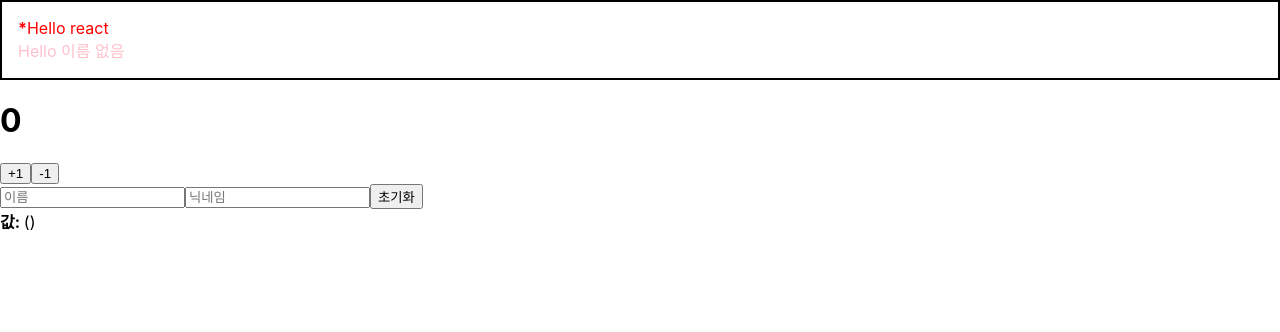
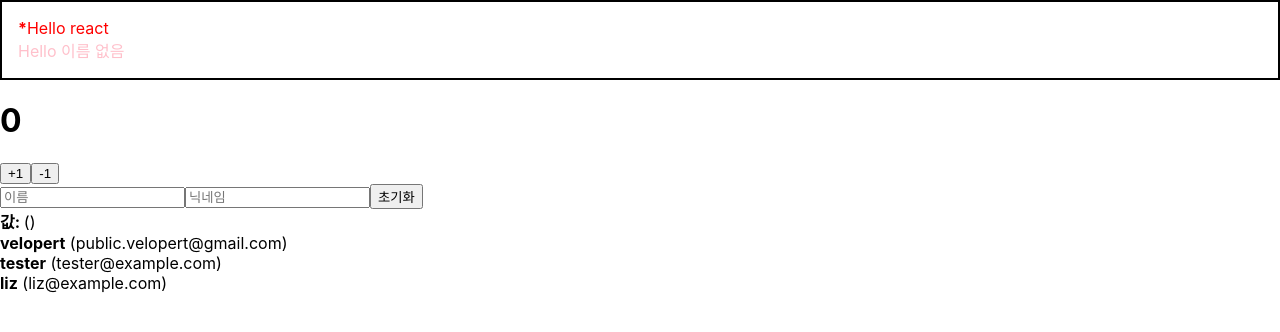
Before and after one commit to 0131ryu/basicFront, a React (Create React App) app in the folder begin-react/: page / in a window 1280 px wide. Shown: the top 332 px of the page. Built offline with nearby package versions, Linux system fonts and the light colour scheme.

Commit message:
useRef, 배열 렌더링

```diff
--- a/begin-react/src/App.js
+++ b/begin-react/src/App.js
@@ -3,6 +3,7 @@
 import "./App.css";
 import Counter from "./Counter";
 import InputSample from "./InputSample";
+import UserList from "./UserList";
 
 function App() {
   return (
@@ -13,6 +14,7 @@
       </Wrapper>
       <Counter />
       <InputSample />
+      <UserList />
     </div>
   );
 }
--- a/begin-react/src/InputSample.js
+++ b/begin-react/src/InputSample.js
@@ -1,10 +1,12 @@
-import React, { useState } from "react";
+import React, { useState, useRef } from "react";
 
 function InputSample() {
   const [inputs, setInputs] = useState({
     name: "",
     nickname: "",
   });
+
+  const nameInput = useRef();
 
   const { name, nickname } = inputs; //비구조화 할당
 
@@ -24,6 +26,7 @@
       name: "",
       nickname: "",
     });
+    nameInput.current.focus();
   };
 
   return (
@@ -34,6 +37,7 @@
         placeholder="닉네임"
         onChange={onChange}
         value={nickname}
+        ref={nameInput}
       />
       <button onClick={onReset}>초기화</button>
       <div>
--- /dev/null
+++ b/begin-react/src/UserList.js
@@ -0,0 +1,39 @@
+import React from "react";
+
+function User({ user }) {
+  return (
+    <div>
+      <b>{user.username}</b> <span>({user.email})</span>
+    </div>
+  );
+}
+
+function UserList() {
+  const users = [
+    {
+      id: 1,
+      username: "velopert",
+      email: "public.velopert@gmail.com",
+    },
+    {
+      id: 2,
+      username: "tester",
+      email: "tester@example.com",
+    },
+    {
+      id: 3,
+      username: "liz",
+      email: "liz@example.com",
+    },
+  ];
+
+  return (
+    <div>
+      {users.map((user) => (
+        <User user={user} key={user.id} />
+      ))}
+    </div>
+  );
+}
+
+export default UserList;
```
